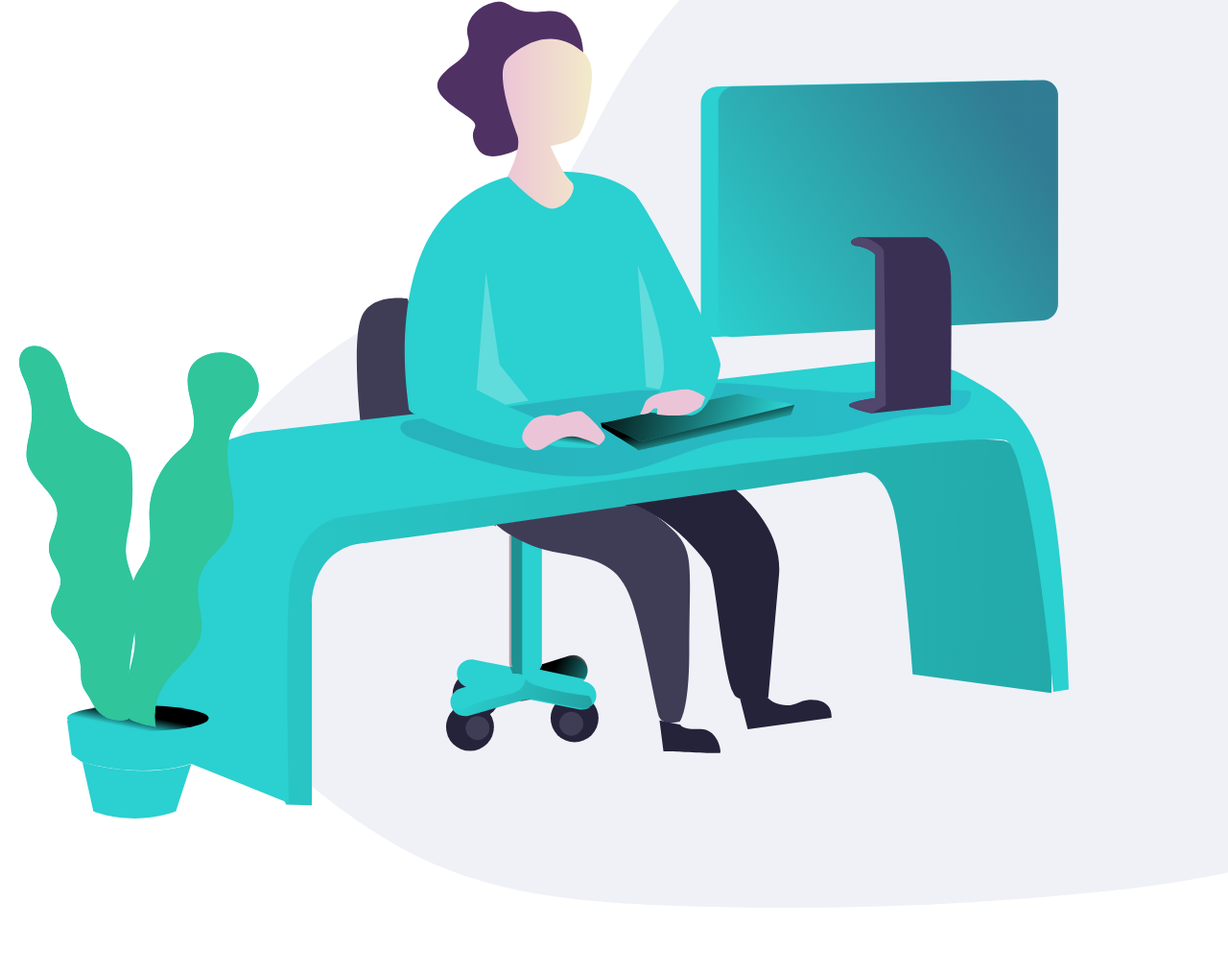
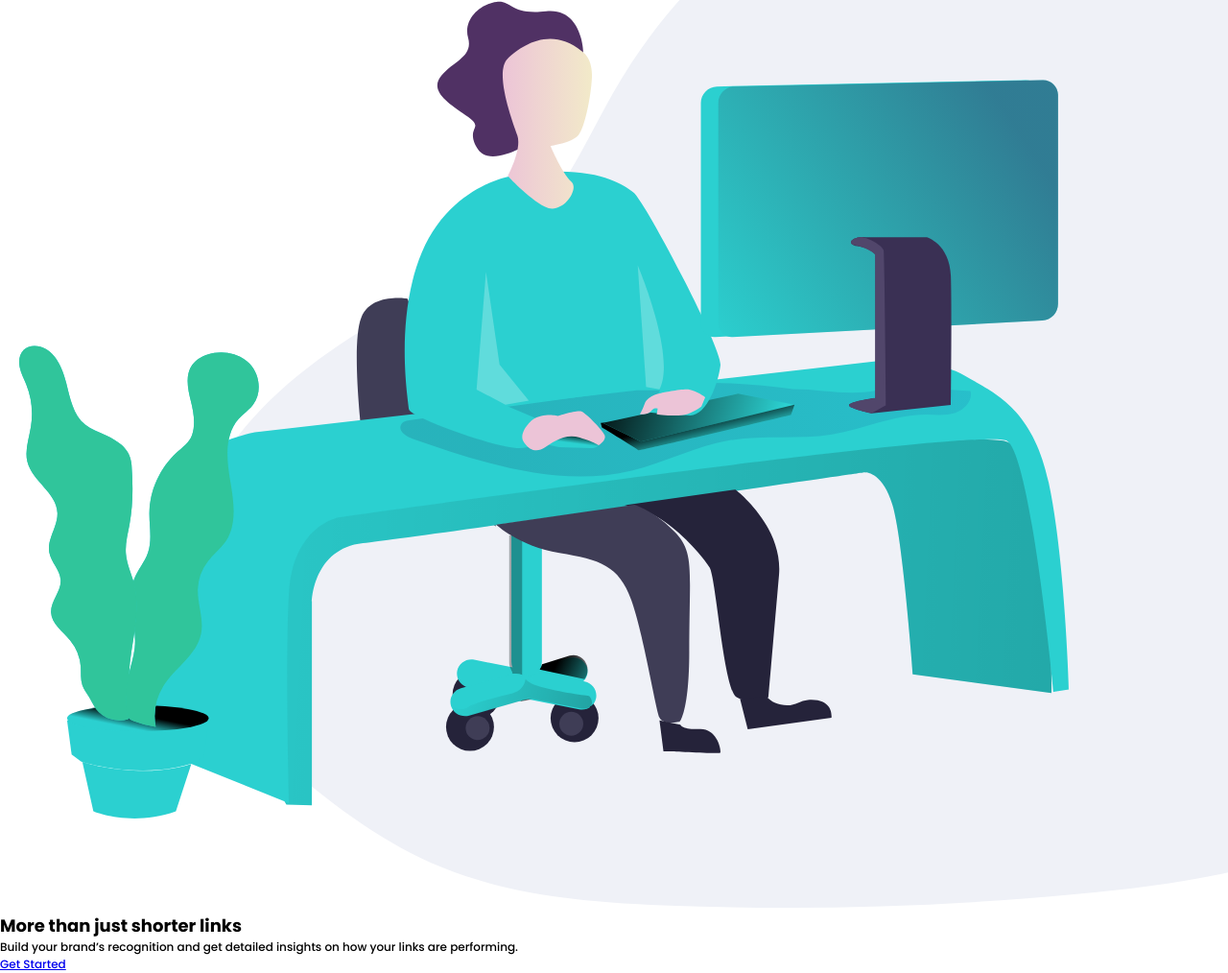
Before and after one commit to Astra-exe/shortenerURL_FM, a website: page index.html in a window 1280 px wide. Shown: the part 216-1230 px from the top of the page at 96% size. Before the commit the page ends 1167 px from the top, so only its background shows below. Drawn offline with Linux system fonts and the light colour scheme.

Commit message:
[DEFINE] Structure for CTA main contain

```diff
--- a/index.html
+++ b/index.html
@@ -55,6 +55,12 @@
             <picture class = "hero__banner ">
                 <img src="./images/illustration-working.svg " alt="Persona trabajamdp en escritorio " class="hero__image ">
             </picture>
+            <div class="hero__CTA ">
+                <h1 class="hero__title ">More than just shorter links</h1>
+                <p class = "hero__copyOne ">Build your brand’s recognition and get detailed insights
+                    on how your links are performing.</p>
+                <a href=" " class="hero__link ">Get Started</a>
+            </div>
         </section>
     </main>
 
@@ -67,8 +73,7 @@
 
   More than just shorter links
 
-  Build your brand’s recognition and get detailed insights
-  on how your links are performing.
+
 
   Get Started
 
```
